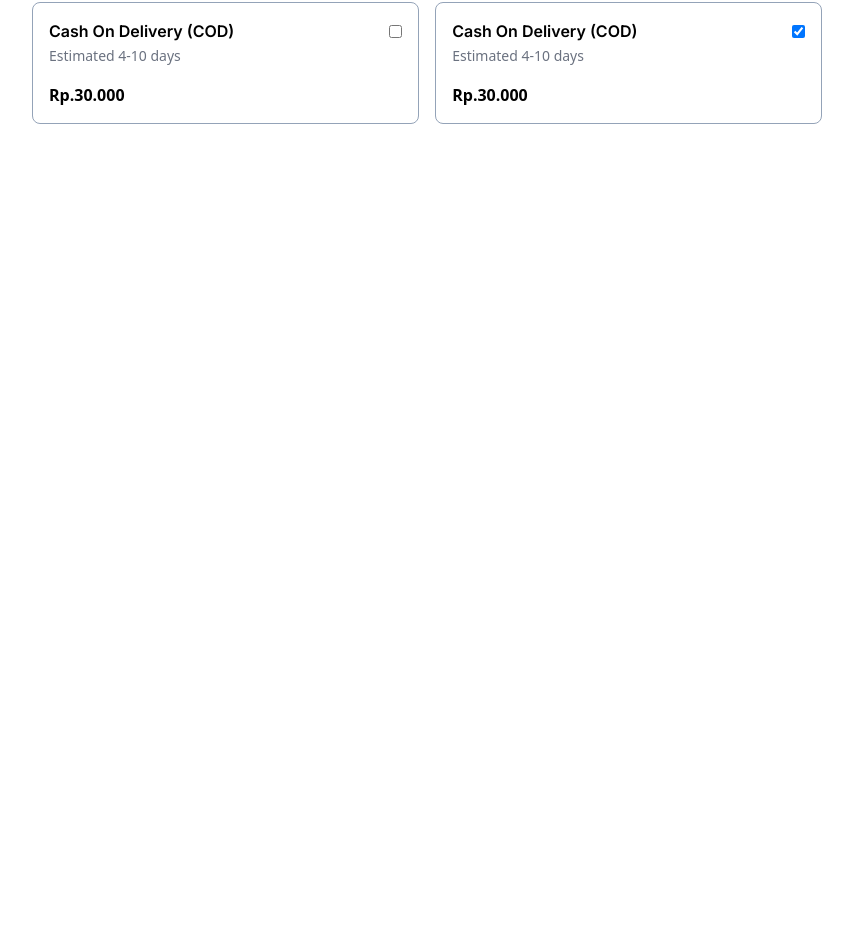
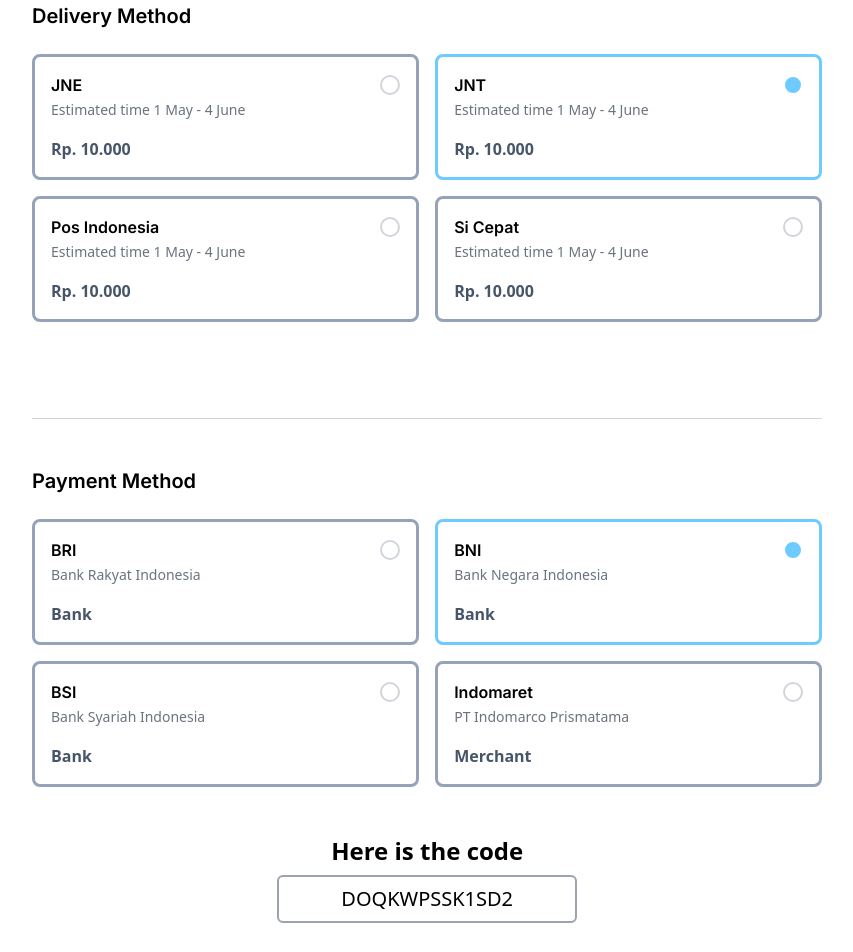
Before and after one commit to AlvinSetyaPranata/WeeboStore, a Next.js app in the folder frontend/: page /payment in a window 1280 px wide. Shown: the part 877-1829 px from the top of the page, without its empty margins (0-853 px from the left). Before the commit the page ends 1145 px from the top, so only its background shows below. Built offline with nearby package versions, Linux system fonts and the light colour scheme.

Commit message:
Created payment page

```diff
--- a/frontend/src/app/(Navigated)/content.jsx
+++ b/frontend/src/app/(Navigated)/content.jsx
@@ -13,7 +13,7 @@
         <div className="pt-1 pb-12">
 
             {/* slider */}
-            <div className="w-full bg-primary h-[100vh] mt-8 mb-12 px-20 py-12 flex flex-col justify-start items-center relative">
+            <div className="w-full bg-primary h-[700px] mt-8 mb-12 px-20 py-12 flex flex-col justify-start items-center relative">
                 <div className="flex items-center gap-12 justify-center">
 
                     <div>
--- a/frontend/src/app/(Navigated)/layout.jsx
+++ b/frontend/src/app/(Navigated)/layout.jsx
@@ -1,5 +1,5 @@
 import Footer from '@/components/Footer'
-import Navbar from '@/components/Navbar'
+import Navbar from '@/components/Organisms/Navbar'
 import React from 'react'
 
 export default function Layout({children}) {
--- a/frontend/src/app/(Unlayout)/payment/content.jsx
+++ b/frontend/src/app/(Unlayout)/payment/content.jsx
@@ -1,8 +1,19 @@
+'use client'
+
+
 import SelectCard from '@/components/Atoms/SelectCard'
 import SelectCardContainer from '@/components/Molecules/SelectCardContainer'
-import React from 'react'
+import PaymentMethodGroup from '@/components/Organisms/PaymentMethodGroup'
+import Link from 'next/link'
+import React, { useState } from 'react'
+
 
 export default function Payment() {
+
+
+  const [paymentMethod, setPaymentMethod] = useState("Bank")
+
+
   return (
     <div className='grid place-items-center py-12 w-full h-full'>
       <div className='container px-8 py-12'>
@@ -60,12 +71,25 @@
             </div>
             {/* delivery method */}
 
-            <SelectCardContainer className='py-12 border-t-[1.5px] border-gray-300 mt-12'>
-              <SelectCard />
-              <SelectCard />
+            <SelectCardContainer className='py-12 border-t-[1.5px] border-gray-300 mt-12' label="Delivery Method" onCardSelected={setPaymentMethod}>
+              <SelectCard name="JNE" desc="Estimated time 1 May - 4 June" price="Rp. 10.000" />
+              <SelectCard name="JNT" desc="Estimated time 1 May - 4 June" price="Rp. 10.000" />
+              <SelectCard name="Pos Indonesia" desc="Estimated time 1 May - 4 June" price="Rp. 10.000" />
+              <SelectCard name="Si Cepat  " desc="Estimated time 1 May - 4 June" price="Rp. 10.000" />
             </SelectCardContainer>
 
+            <div className='py-12 border-t-[1.5px] border-gray-300 mt-12'>
+              <PaymentMethodGroup />
+            </div>
+
+            <div className='mt-4 flex gap-x-4'>
+              <Link href="/cart" className='mt-4 w-1/2 bg-red-500 py-4 rounded-md font-semibold text-white text-center'>Cancel</Link>
+              <button className='mt-4 w-1/2 bg-primary py-4 rounded-md font-semibold text-white'>Checkout order</button>
+            </div>
+
           </div>
+
+
 
 
         </form>
--- a/frontend/src/app/(Unlayout)/payment/page.jsx
+++ b/frontend/src/app/(Unlayout)/payment/page.jsx
@@ -3,7 +3,7 @@
 
 
 export const metadata = {
-  "title" : "Weebostore - Shipping Information"
+  "title" : "Weebostore - Payment"
 }
 
 export default function Page() {
--- a/frontend/src/components/Atoms/SelectCard.jsx
+++ b/frontend/src/components/Atoms/SelectCard.jsx
@@ -2,18 +2,17 @@
 
 import React from 'react'
 
-export default function SelectCard({selected, onSelect}) {
+export default function SelectCard({name, desc, price, selected, onSelect}) {
 
     return (
-        <div className='border-[1.5px] border-slate-400 rounded-lg p-4 hover:cursor-pointer' onClick={onSelect}>
+        <div className={`border-[3px] rounded-lg p-4 hover:cursor-pointer ${selected ? 'border-primary' : 'border-slate-400'}`} onClick={() => onSelect(price)}>
             <div className="flex w-full justify-between items-center">
-                <h4 className='font-semibold font-heading'>Cash On Delivery (COD)</h4>
+                <h4 className='font-semibold font-heading'>{name}</h4>
+                <div className={`w-[20px] h-[20px] rounded-full border-2  ${selected ? 'bg-primary border-white' : 'bg-white border-gray-300'}`}></div>
+            </div>
+            <span className='text-gray-500 mt-2 text-sm'>{desc}</span>
 
-                <input type="checkbox" defaultChecked={selected} />
-            </div>
-            <span className='text-gray-500 mt-2 text-sm'>Estimated 4-10 days</span>
-
-            <p className='font-bold mt-4'>Rp.30.000</p>
+            <p className='font-bold mt-4 text-slate-600'>{price}</p>
         </div>
     )
 }
--- /dev/null
+++ b/frontend/src/components/Atoms/payments/CreditCardForm.jsx
@@ -0,0 +1,24 @@
+import React from 'react'
+
+export default function CreditCardForm() {
+    return (
+        <div className='w-full grid grid-cols-4 col-span-2 gap-x-4 gap-y-6'>
+            <div className='col-span-4'>
+                <h3 className="font-heading">Card Number</h3>
+                <input type="number" className="mt-2 outline-none rounded-md border-[1px] border-gray-300 px-3 py-2 text-sm w-full" />
+            </div>
+            <div className='col-span-4'>
+                <h3 className="font-heading">Card Holder</h3>
+                <input type="text" className="mt-2 outline-none rounded-md border-[1px] border-gray-300 px-3 py-2 text-sm w-full" />
+            </div>
+            <div className='col-span-3'>
+                <h3 className="font-heading">Expiration Date</h3>
+                <input type="month" className="mt-2 outline-none rounded-md border-[1px] border-gray-300 px-3 py-2 text-sm w-full" />
+            </div>
+            <div className=''>
+                <h3 className="font-heading">CVC</h3>
+                <input type="text" className="mt-2 outline-none rounded-md border-[1px] border-gray-300 px-3 py-2 text-sm w-full" />
+            </div>
+        </div>
+    )
+}
--- /dev/null
+++ b/frontend/src/components/Atoms/payments/MerchantForm.jsx
@@ -0,0 +1,11 @@
+import React from 'react'
+
+export default function MerchantForm() {
+  return (
+    <div className='col-span-2 grid place-items-center'>
+        <h3 className='text-2xl font-bold'>Here is the code</h3>
+
+        <input className='border-2 border-gray-400 text-center mt-2 rounded-md text-xl py-2' type="text" defaultValue="DOQKWPSSK1SD2" readOnly/>
+    </div>
+  )
+}
--- a/frontend/src/components/Molecules/SelectCardContainer.jsx
+++ b/frontend/src/components/Molecules/SelectCardContainer.jsx
@@ -2,14 +2,23 @@
 
 import React, { useState } from 'react'
 
-export default function SelectCardContainer({children, className}) {
+export default function SelectCardContainer({ children, className, label, onSelected }) {
     const [selected, setSelected] = useState(1)
 
+    const selectedHandler = (name, key) => {
+        setSelected(key)
+        onSelected(name)
+
+    }
+
     return (
-    <div className={`grid grid-cols-2 w-full gap-x-4 ${className}`}>
-        {children.map((child, key) => (
-            React.cloneElement(child, {key: key, selected: selected==key ? true : false, onSelect: () => setSelected(key)})
-        ))}
-    </div>
-  )
+        <div className={`w-full ${className}`}>
+            <h3 className='text-xl font-heading font-semibold'>{label}</h3>
+            <div className='grid grid-cols-2 gap-4 mt-6'>
+                {children.map((child, key) => (
+                    React.cloneElement(child, { key: key, selected: selected == key ? true : false, onSelect: (name) => selectedHandler(name, key) })
+                ))}
+            </div>
+        </div>
+    )
 }
--- a/frontend/src/components/Navbar.jsx
+++ b/frontend/src/components/Organisms/Navbar.jsx
@@ -2,14 +2,14 @@
 
 
 import Link from "next/link";
-import { AccountIcon, CartIcon } from "./SVG";
-import MarketIcon from "./SVG/MarketIcon";
+import { AccountIcon, CartIcon } from "../SVG";
+import MarketIcon from "../SVG/MarketIcon";
 import { useEffect, useState } from "react";
 import { usePathname } from "next/navigation";
 // import Image from "next/image";
 
 
-export default function Navbar() {
+export default function () {
 
     const [active, setActive] = useState(1)
     const pathname = usePathname()
@@ -44,11 +44,11 @@
                 <Link onClick={() => setActive(1)} className={`rounded-full p-2 hover:cursor-pointer border-primary ${active == 1 ? 'bg-primary border-none' : 'bg-white border-[1px]'}`} href="/">
                     <MarketIcon className={`w-[20px] h-[20px] stroke-none ${active == 1 ? 'fill-white' : 'fill-primary'}`} />
                 </Link>
+                <Link onClick={() => setActive(3)} href="/cart" className={`rounded-full p-2 hover:cursor-pointer border-primary ${active == 3 ? 'bg-primary border-none' : 'bg-white border-[1px]'}`}>
+                    <CartIcon className="w-[20px] h-[20px] stroke-none" color={active == 3 ? 'white' : '#6DCBFF'} />
+                </Link>
                 <Link onClick={() => setActive(2)} className={`rounded-full p-2 hover:cursor-pointer border-primary ${active == 2 ? 'bg-primary border-none' : 'bg-white border-[1px]'}`} href="/account">
                     <AccountIcon className={`w-[20px] h-[20px] stroke-none ${active == 2 ? 'fill-white' : 'fill-primary'}`} />
-                </Link>
-                <Link onClick={() => setActive(3)} href="/cart" className={`rounded-full p-2 hover:cursor-pointer border-primary ${active == 3 ? 'bg-primary border-none' : 'bg-white border-[1px]'}`}>
-                    <CartIcon className="w-[20px] h-[20px] stroke-none" color={active == 3 ? 'white' : '#6DCBFF'} />
                 </Link>
             </div>
         </div>
--- /dev/null
+++ b/frontend/src/components/Organisms/PaymentMethodGroup.jsx
@@ -0,0 +1,28 @@
+import React, { useState } from 'react'
+import CreditCardForm from '../Atoms/payments/CreditCardForm'
+import SelectCardContainer from '../Molecules/SelectCardContainer'
+import SelectCard from '../Atoms/SelectCard'
+import MerchantForm from '../Atoms/payments/MerchantForm'
+
+export default function PaymentMethodGroup() {
+    const [selected, setSelected] = useState()
+
+    return (
+        <>
+            <SelectCardContainer label="Payment Method" onSelected={setSelected}>
+                <SelectCard name="BRI" desc="Bank Rakyat Indonesia" price="Bank" />
+                <SelectCard name="BNI" desc="Bank Negara Indonesia" price="Bank" />
+                <SelectCard name="BSI" desc="Bank Syariah Indonesia" price="Bank" />
+                <SelectCard name="Indomaret" desc="PT Indomarco Prismatama" price="Merchant" />
+            </SelectCardContainer>
+
+            <div className='mt-12'>
+                {selected == "Bank" ?
+                    <CreditCardForm /> :
+                    <MerchantForm />
+
+                }
+            </div>
+        </>
+    )
+}
```
